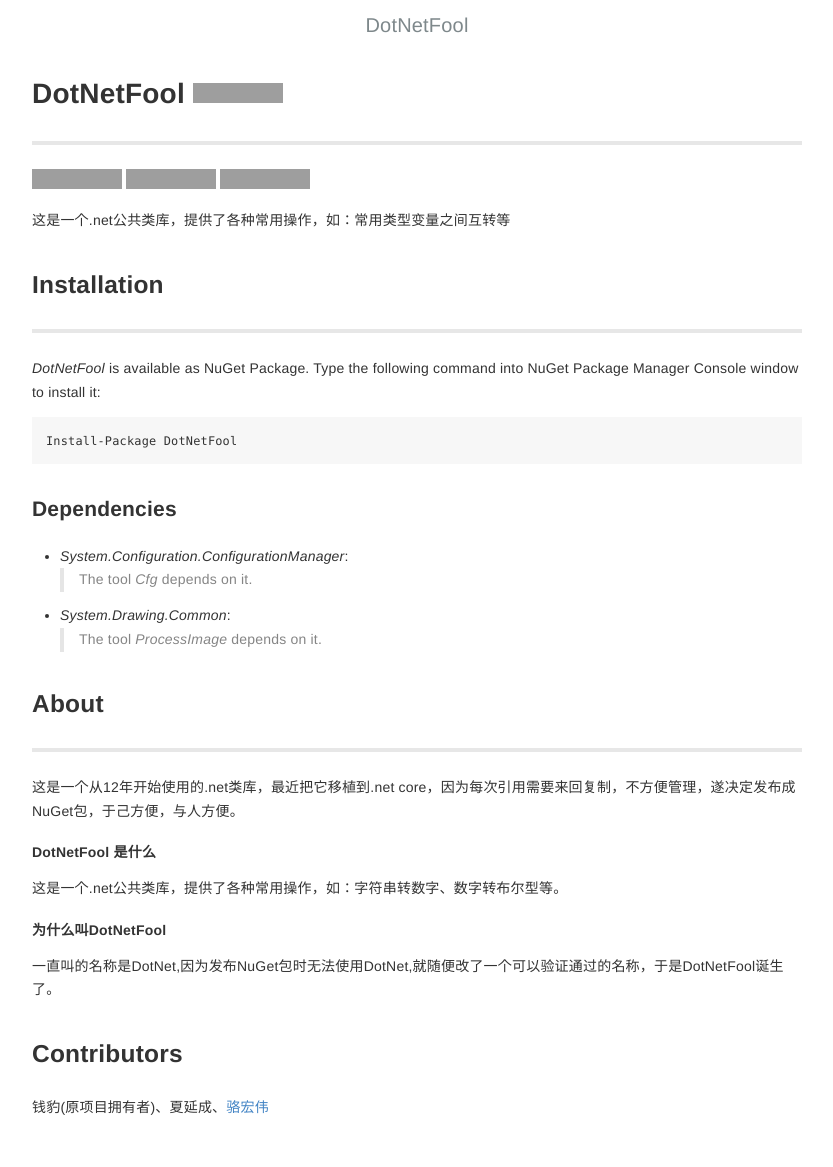
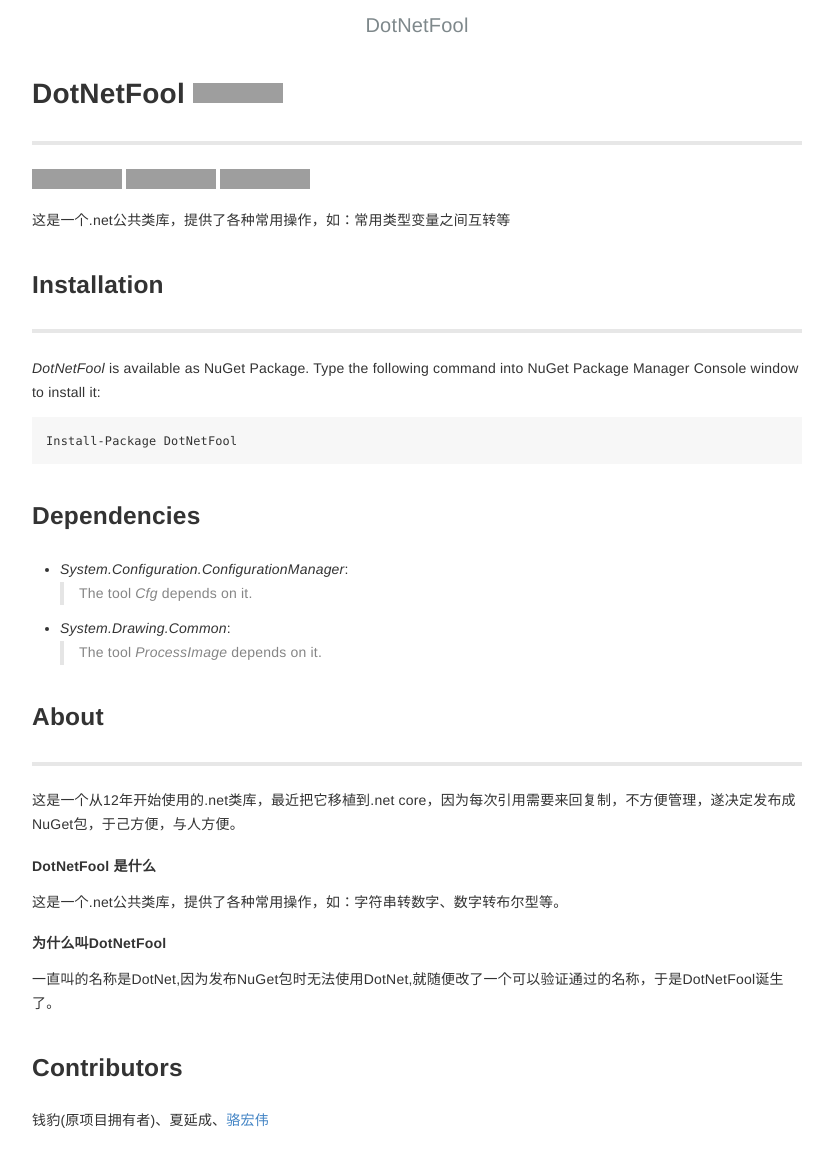
Before and after one commit to lhwsa2010/DotNet, a Jekyll site: the page built from docs/index.md, in a window 1280 px wide. Shown: the top 1167 px of the page, without its empty margins (223-1056 px from the left). Built offline with Jekyll 4.4.1, drawn with Linux system fonts in a browser that asks for light colours; our own code applies the rules of GitHub Pages for plain Markdown files; grey boxes are pictures that could not be loaded.

Commit message:
update something

````diff
--- a/docs/index.md
+++ b/docs/index.md
@@ -22,7 +22,7 @@
 ```
 Install-Package DotNetFool
 ```
-### Dependencies
+## Dependencies
 + *System.Configuration.ConfigurationManager*:
 > The tool *Cfg* depends on it.
 + *System.Drawing.Common*:
````
Also changed, not shown: README.md.
